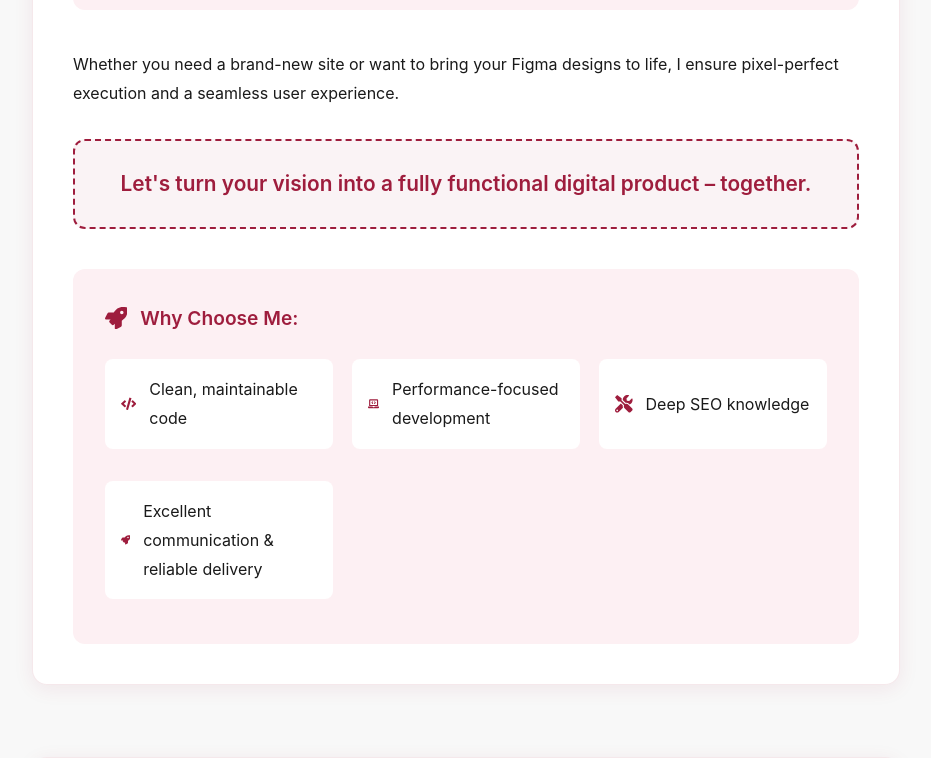
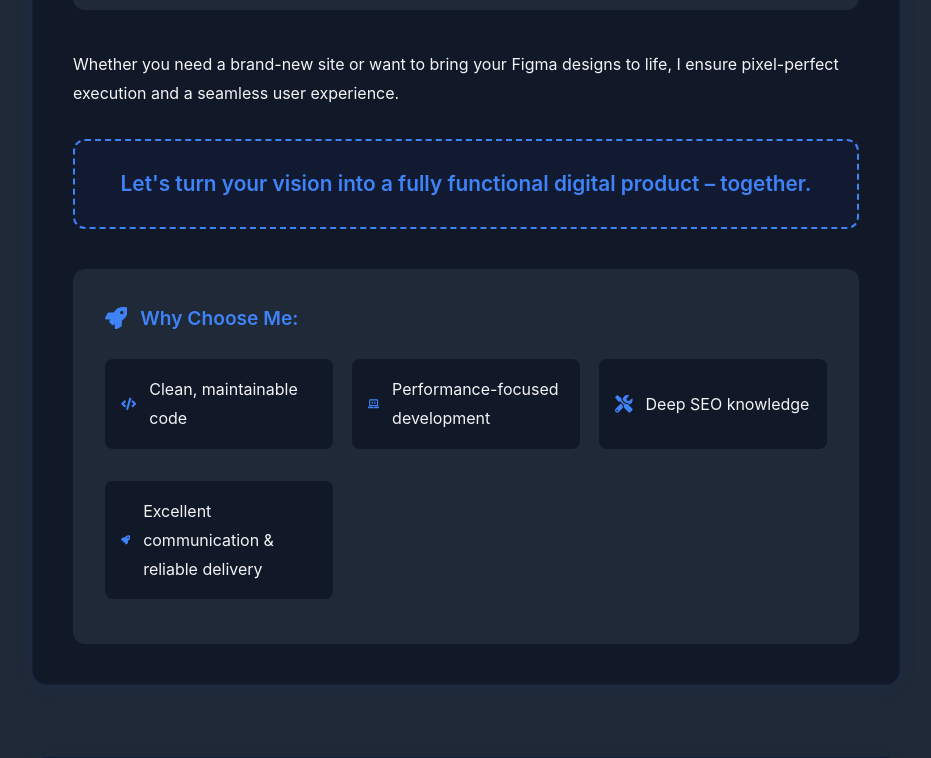
Before and after one commit to chimex53/portfolio, a React (Vite) app: page / in a window 1280 px wide. Shown: the part 1760-2518 px from the top of the page, without its empty margins (174-1105 px from the left). Built offline with nearby package versions, Linux system fonts and the light colour scheme.

Commit message:
changed the entire project color to use use blue color scheme and Dark mode as default

```diff
--- a/src/App.css
+++ b/src/App.css
@@ -1,24 +1,24 @@
 :root {
-  --primary-color: #9e1d3d;
-  --secondary-color: #c42348;
+  --primary-color: #1a56db; /* Deep blue */
+  --secondary-color: #3f83f8; /* Bright blue */
   --background-color: #FFFFFF;
   --text-color: #1a1a1a;
-  --accent-color: #fdf0f3;
-  --light-color: #f8f8f8;
+  --accent-color: #ebf5ff; /* Very light blue */
+  --light-color: #f8fafc; /* Off-white with blue tint */
   --card-bg: #ffffff;
-  --border-color: rgba(158, 29, 61, 0.1);
+  --border-color: rgba(26, 86, 219, 0.1);
   --shadow-color: rgba(0, 0, 0, 0.1);
   --section-padding: 4rem 0;
 }
 
 [data-theme="dark"] {
-  --primary-color: #ff3366;
-  --secondary-color: #ff6b8b;
-  --background-color: #121212;
-  --text-color: #ffffff;
-  --accent-color: #1e1e1e;
-  --light-color: #2d2d2d;
-  --card-bg: #1e1e1e;
+  --primary-color: #3f83f8; /* Brighter blue for dark mode */
+  --secondary-color: #76a9fa; /* Lighter blue */
+  --background-color: #111827; /* Dark blue-gray */
+  --text-color: #f3f4f6;
+  --accent-color: #1f2937; /* Darker blue-gray */
+  --light-color: #1f2937;
+  --card-bg: #1f2937;
   --border-color: rgba(255, 255, 255, 0.1);
   --shadow-color: rgba(0, 0, 0, 0.3);
 }
--- a/src/components/about/About.module.css
+++ b/src/components/about/About.module.css
@@ -37,14 +37,14 @@
   padding: 2.5rem;
   background-color: var(--background-color);
   border-radius: 15px;
-  box-shadow: 0 4px 20px rgba(158, 29, 61, 0.08);
+  box-shadow: 0 4px 20px rgba(26, 86, 219, 0.08); /* Updated to blue shadow */
   transition: transform 0.3s ease, box-shadow 0.3s ease;
-  border: 1px solid rgba(158, 29, 61, 0.1);
+  border: 1px solid rgba(26, 86, 219, 0.1); /* Updated to blue border */
 }
 
 .introductionWrapper:hover {
   transform: translateY(-5px);
-  box-shadow: 0 8px 25px rgba(158, 29, 61, 0.12);
+  box-shadow: 0 8px 25px rgba(26, 86, 219, 0.12); /* Updated to blue shadow */
 }
 
 /* Enhanced icon styling
@@ -189,7 +189,7 @@ h4:hover .sectionIcon {
   padding: 1.5rem;
   border: 2px dashed var(--primary-color);
   border-radius: 12px;
-  background-color: rgba(158, 29, 61, 0.05);
+  background-color: rgba(26, 86, 219, 0.05); /* Updated to blue tint */
 }
 
 /* Enhanced strengths section
@@ -253,8 +253,8 @@ h4:hover .sectionIcon {
   padding: 2rem;
   background-color: var(--background-color);
   border-radius: 15px;
-  box-shadow: 0 4px 20px rgba(158, 29, 61, 0.08);
-  border: 1px solid rgba(158, 29, 61, 0.1);
+  box-shadow: 0 4px 20px rgba(26, 86, 219, 0.08); /* Updated to blue shadow */
+  border: 1px solid rgba(26, 86, 219, 0.1); /* Updated to blue border */
 }
 
 .detailGroup {
@@ -266,7 +266,7 @@ h4:hover .sectionIcon {
 
 .detailGroup:hover {
   transform: translateY(-5px);
-  box-shadow: 0 8px 25px rgba(158, 29, 61, 0.12);
+  box-shadow: 0 8px 25px rgba(26, 86, 219, 0.12); /* Updated to blue shadow */
 }
 
 .detailHeader {
@@ -329,7 +329,7 @@ h4:hover .sectionIcon {
   background-color: var(--primary-color);
   color: white;
   transform: translateY(-3px);
-  box-shadow: 0 5px 15px rgba(158, 29, 61, 0.2);
+  box-shadow: 0 5px 15px rgba(26, 86, 219, 0.2); /* Updated to blue shadow */
 }
 
 .cta a {
--- a/src/components/contact/Contact.module.css
+++ b/src/components/contact/Contact.module.css
@@ -63,7 +63,7 @@
 
 .contactCard,
 .socialCard {
-  background-color: #444444;
+  background-color: var(--card-bg);
   padding: 2rem;
   border-radius: 1rem;
   text-decoration: none;
@@ -71,25 +71,26 @@
   align-items: center;
   gap: 1.5rem;
   transition: all 0.3s ease;
-  box-shadow: 0 4px 15px rgba(0, 0, 0, 0.2);
+  box-shadow: 0 4px 15px var(--shadow-color);
+  border: 1px solid var(--border-color);
 }
 
 .contactCard:hover,
 .socialCard:hover {
   transform: translateY(-5px);
-  background-color: #4a4a4a;
-  box-shadow: 0 6px 20px rgba(0, 0, 0, 0.3);
+  background-color: var(--light-color);
+  box-shadow: 0 6px 20px var(--shadow-color);
 }
 
 .iconWrapper {
   font-size: 2rem;
-  color: #ffffff;
+  color: var(--primary-color);
   width: 60px;
   height: 60px;
   display: flex;
   align-items: center;
   justify-content: center;
-  background-color: rgba(255, 255, 255, 0.1);
+  background-color: var(--accent-color);
   border-radius: 50%;
   transition: transform 0.3s ease;
 }
@@ -100,13 +101,14 @@
 }
 
 .infoContent h3 {
-  color: #ffffff;
+  color: var(--text-color);
   font-size: 1.2rem;
   margin-bottom: 0.5rem;
 }
 
 .infoContent p {
-  color: rgba(255, 255, 255, 0.8);
+  color: var(--text-color);
+  opacity: 0.8;
   font-size: 1rem;
 }
 
@@ -124,7 +126,7 @@
   color: var(--text-color);
   padding: 1rem;
   border-radius: 0.5rem;
-  background-color: #f8f9fa;
+  background-color: var(--accent-color);
   transition: transform 0.3s ease;
 }
 
@@ -157,10 +159,12 @@
 .formGroup textarea {
   width: 100%;
   padding: 1rem;
-  border: 1px solid #dee2e6;
+  border: 1px solid var(--border-color);
   border-radius: 0.5rem;
   font-size: 1rem;
   transition: border-color 0.3s ease;
+  background-color: var(--card-bg);
+  color: var(--text-color);
 }
 
 .formGroup textarea {
--- a/src/components/footer/Footer.module.css
+++ b/src/components/footer/Footer.module.css
@@ -1,5 +1,5 @@
 .footer {
-  background-color: var(--primary-color);
+  background-color: #1a56db; /* Primary blue instead of #9e1d3d */
   padding: 2rem 0;
 }
 
@@ -8,7 +8,7 @@
   grid-template-columns: 2fr 1fr 1fr;
   gap: 4rem;
   margin-bottom: 3rem;
-  color: var(--background-color);
+  color: var(--background-color); /* Same as before but will work with new scheme */
 }
 
 .brand h3 {
@@ -18,7 +18,7 @@
 }
 
 .brand p {
-  color: rgba(255, 255, 255, 0.8);
+  color: rgba(255, 255, 255, 0.8); /* Same opacity, works with blue */
   line-height: 1.6;
 }
 
@@ -38,7 +38,7 @@
 }
 
 .navigation ul li a {
-  color: rgba(255, 255, 255, 0.8);
+  color: rgba(255, 255, 255, 0.8); /* Same as original */
   text-decoration: none;
   transition: all 0.3s ease;
   position: relative;
@@ -70,7 +70,7 @@
 }
 
 .socialLinks a {
-  color: rgba(255, 255, 255, 0.8);
+  color: rgba(255, 255, 255, 0.8); /* Same as original */
   font-size: 1.5rem;
   transition: all 0.3s ease;
 }
@@ -88,12 +88,11 @@
 }
 
 .copyright p {
-  color: #a0aec0;
-  font-size: 0.9rem;
+  color: rgba(255, 255, 255, 0.7); /* Slightly lighter than original */
 }
 
 .heart {
-  color: #e53e3e;
+  color: #ff6b8b; /* Complementary pink instead of #e53e3e */
   display: inline-block;
   margin: 0 0.25rem;
   animation: heartBeat 1.5s infinite;
--- a/src/components/header/Header.module.css
+++ b/src/components/header/Header.module.css
@@ -72,7 +72,7 @@
 
 .themeToggle:hover {
   background-color: var(--accent-color);
-  transform: rotate(15deg);
+  transform: rotate(180deg);
 }
 
 .themeToggle svg {
--- a/src/components/header/ThemeToggle.jsx
+++ b/src/components/header/ThemeToggle.jsx
@@ -3,11 +3,17 @@ import { FaSun, FaMoon } from 'react-icons/fa';
 import styles from './Header.module.css';
 
 const ThemeToggle = () => {
-  const [isDark, setIsDark] = useState(false);
+  // Set initial state to true for dark mode by default
+  const [isDark, setIsDark] = useState(true);
 
   useEffect(() => {
     const theme = localStorage.getItem('theme');
-    if (theme === 'dark') {
+    // Only switch to light mode if explicitly set in localStorage
+    if (theme === 'light') {
+      setIsDark(false);
+      document.documentElement.removeAttribute('data-theme');
+    } else {
+      // Default to dark mode
       setIsDark(true);
       document.documentElement.setAttribute('data-theme', 'dark');
     }
--- a/src/components/portfolio/Portfolio.jsx
+++ b/src/components/portfolio/Portfolio.jsx
@@ -51,7 +51,7 @@ const Portfolio = () => {
         <motion.h2
           className={styles.portfolioTitle}
           initial={{ opacity: 0, y: -20 }}
-          whileInView={{ opacity: 1, y: 0 }}
+          whileInView={{ opacity: 1, y: 10 }}
           viewport={{ once: true }}
           transition={{ duration: 0.5 }}
         >
--- a/src/components/portfolio/Portfolio.module.css
+++ b/src/components/portfolio/Portfolio.module.css
@@ -26,11 +26,12 @@
   margin-bottom: 4rem;
   gap: 4rem;
   align-items: center;
+  border: 1px solid var(--border-color);
 }
 
 .projectCard:nth-child(4) {
-  background-color: rgba(0, 128, 0, 0.05);
-  border: 1px solid rgba(0, 128, 0, 0.1);
+  background-color: rgba(63, 131, 248, 0.05); /* Using your --secondary-color (3f83f8) with 5% opacity */
+  border: 1px solid rgba(63, 131, 248, 0.1); /* Using your --secondary-color with 10% opacity */
 }
 
 .projectInfo {
@@ -46,7 +47,7 @@
 }
 
 .projectCard:nth-child(4) .projectTitle {
-  color: #006400;
+  color: var(--secondary-color); /* Using your secondary blue instead of green */
 }
 
 .projectDescription {
@@ -75,8 +76,8 @@
 }
 
 .projectCard:nth-child(4) .tech {
-  border-color: #006400;
-  color: #006400;
+  border-color: var(--secondary-color);
+  color: var(--secondary-color);
 }
 
 .projectLinks {
@@ -100,7 +101,7 @@
 }
 
 .projectCard:nth-child(4) .projectLink:hover {
-  color: #006400;
+  color: var(--secondary-color);
 }
 
 .projectImageWrapper {
@@ -108,6 +109,7 @@
   max-width: 600px;
   border-radius: 0.5rem;
   overflow: hidden;
+  box-shadow: 0 4px 15px var(--shadow-color);
 }
 
 .projectImage {
--- a/src/components/skills/Skills.jsx
+++ b/src/components/skills/Skills.jsx
@@ -17,7 +17,7 @@ import styles from './Skills.module.css'
 const Skills = () => {
   // Skills data with icons and proficiency levels
   const skills = [
-    { name: 'HTML5', icon: <FaHtml5 />, level: 90 },
+    { name: 'HTML5', icon: <FaHtml5 />, level: 100 },
     { name: 'CSS3', icon: <FaCss3Alt />, level: 85 },
     { name: 'JavaScript', icon: <FaJs />, level: 90 },
     { name: 'React', icon: <FaReact />, level: 85 },
@@ -45,7 +45,7 @@ const Skills = () => {
             <motion.div
               key={skill.name}
               className={styles.skillCard}
-              initial={{ opacity: 0, scale: 0.9 }}
+              initial={{ opacity: 0, scale: 1 }}
               whileInView={{ opacity: 1, scale: 1 }}
               viewport={{ once: true }}
               transition={{ duration: 0.3, delay: index * 0.1 }}
--- a/src/components/skills/Skills.module.css
+++ b/src/components/skills/Skills.module.css
@@ -16,24 +16,24 @@
 }
 
 .skillCard {
-  background-color: rgba(158, 29, 61, 0.03);
+  background-color: rgba(26, 86, 219, 0.03); /* Blue primary color with 3% opacity */
   padding: 2rem;
   border-radius: 1rem;
-  box-shadow: 0 4px 15px rgba(158, 29, 61, 0.08);
+  box-shadow: 0 4px 15px rgba(26, 86, 219, 0.08); /* Blue shadow */
   transition: all 0.3s ease;
   display: flex;
   flex-direction: column;
   align-items: center;
   text-align: center;
-  border: 1px solid rgba(158, 29, 61, 0.1);
+  border: 1px solid rgba(26, 86, 219, 0.1); /* Blue border */
   backdrop-filter: blur(5px);
 }
 
 .skillCard:hover {
   transform: translateY(-5px);
-  box-shadow: 0 8px 25px rgba(158, 29, 61, 0.15);
+  box-shadow: 0 8px 25px rgba(26, 86, 219, 0.15); /* More intense blue shadow */
   border-color: var(--primary-color);
-  background-color: rgba(158, 29, 61, 0.05);
+  background-color: rgba(26, 86, 219, 0.05); /* Slightly more opaque on hover */
 }
 
 .skillIcon {
@@ -58,7 +58,7 @@
 .progressBar {
   width: 100%;
   height: 8px;
-  background-color: rgba(158, 29, 61, 0.1);
+  background-color: rgba(26, 86, 219, 0.1); /* Blue progress bar background */
   border-radius: 5px;
   overflow: hidden;
   margin-bottom: 0.8rem;
```
